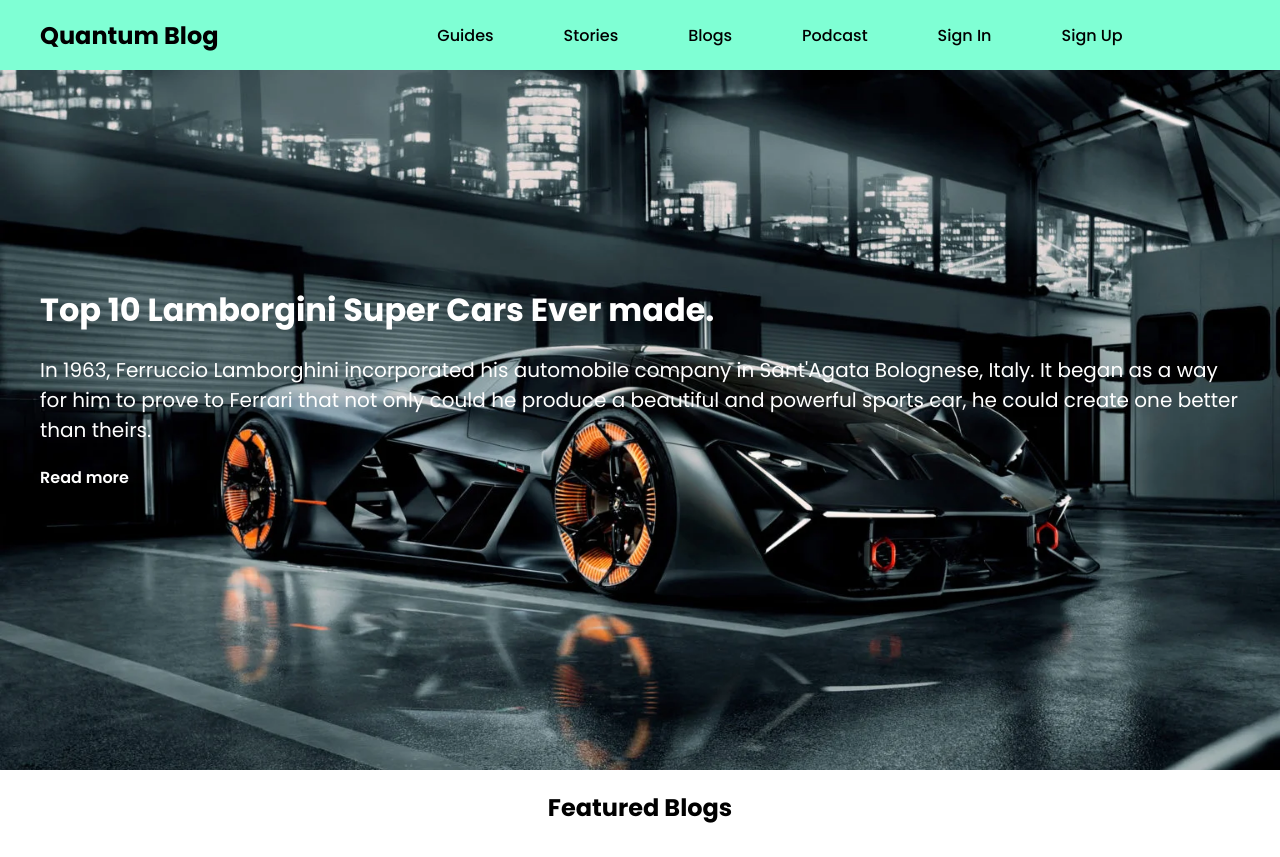
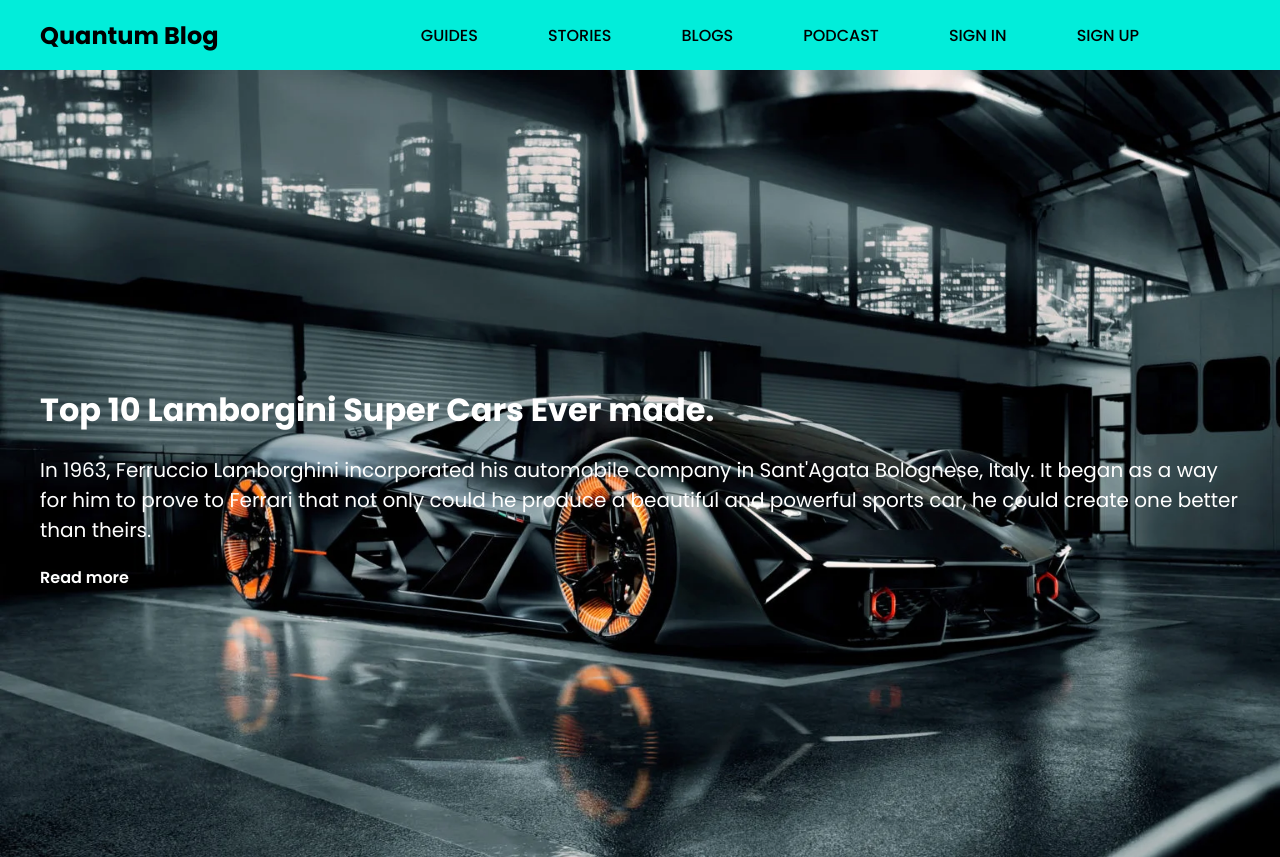
Before and after one commit to Shamir2020/quantumblog, a Django app: page / in a window 1280 px wide. Shown: the top 857 px of the page. Run offline with Django 4.2, Linux system fonts and the light colour scheme; data comes from the database, SQL or seed files in the repository; both versions use the stored data as it was after the commit; some libraries are stand-ins or nearby versions.

Commit message:
READNE file updated

```diff
--- a/static/css/home.css
+++ b/static/css/home.css
@@ -6,13 +6,13 @@
     box-sizing: border-box;
 }
 .picContainer{
-
-    height: 700px;
+    height: 100dvh;
+    min-height: 700px;
 
 }
 .picContainer img{
 
-    height: 700px;
+    height: 100%;
     width: 100%;
     background-position: center;
     background-attachment: fixed;
--- a/templates/navbar.html
+++ b/templates/navbar.html
@@ -8,7 +8,7 @@
         display: flex;
         justify-content: center;
         align-items: center;
-        background-color: aquamarine;
+        background-color: rgb(2, 237, 218);
 
     }
     .navbarInside{
@@ -46,6 +46,7 @@
         margin: 0 20px;
         padding: 8px 15px;
         border-radius: 4px;
+        text-transform: uppercase;
 
     }
     .navElements ol a:hover{
```
Also changed, not shown: README.md (added), README.txt (deleted), db.sqlite3.
